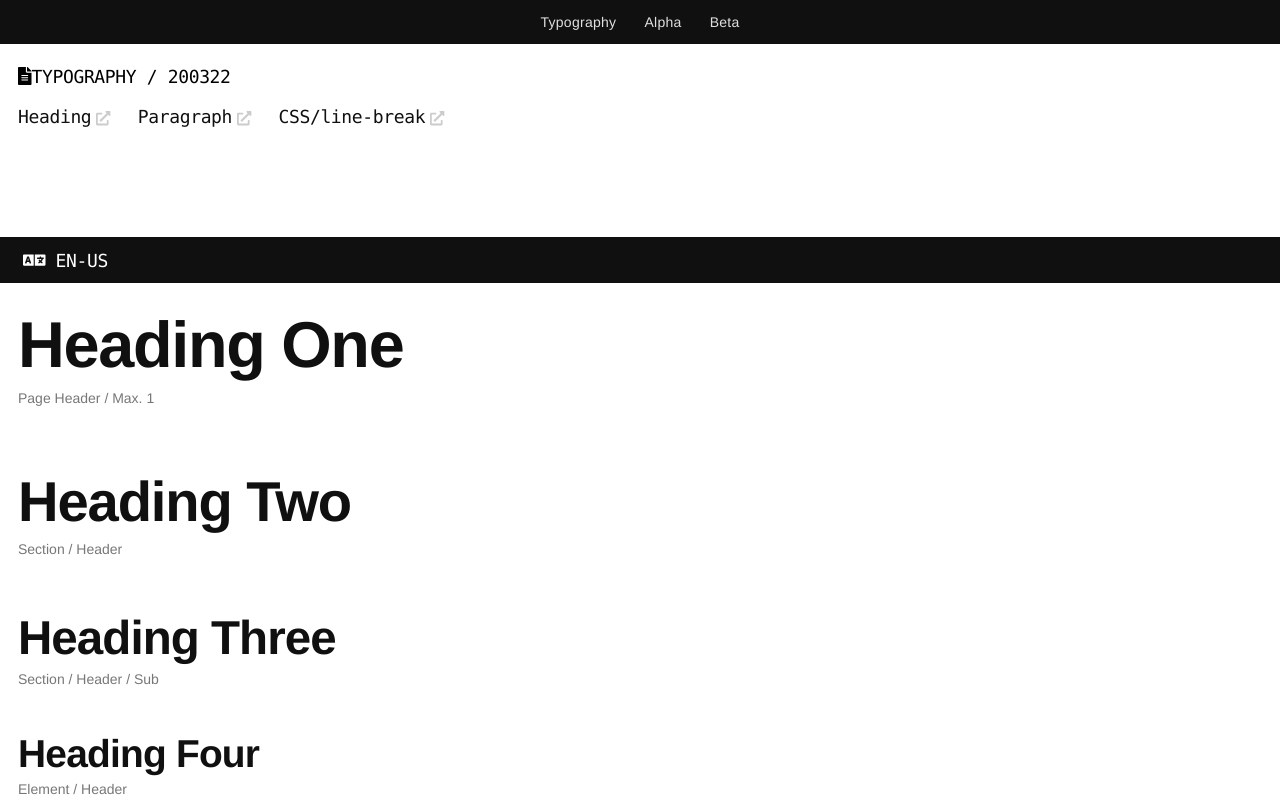
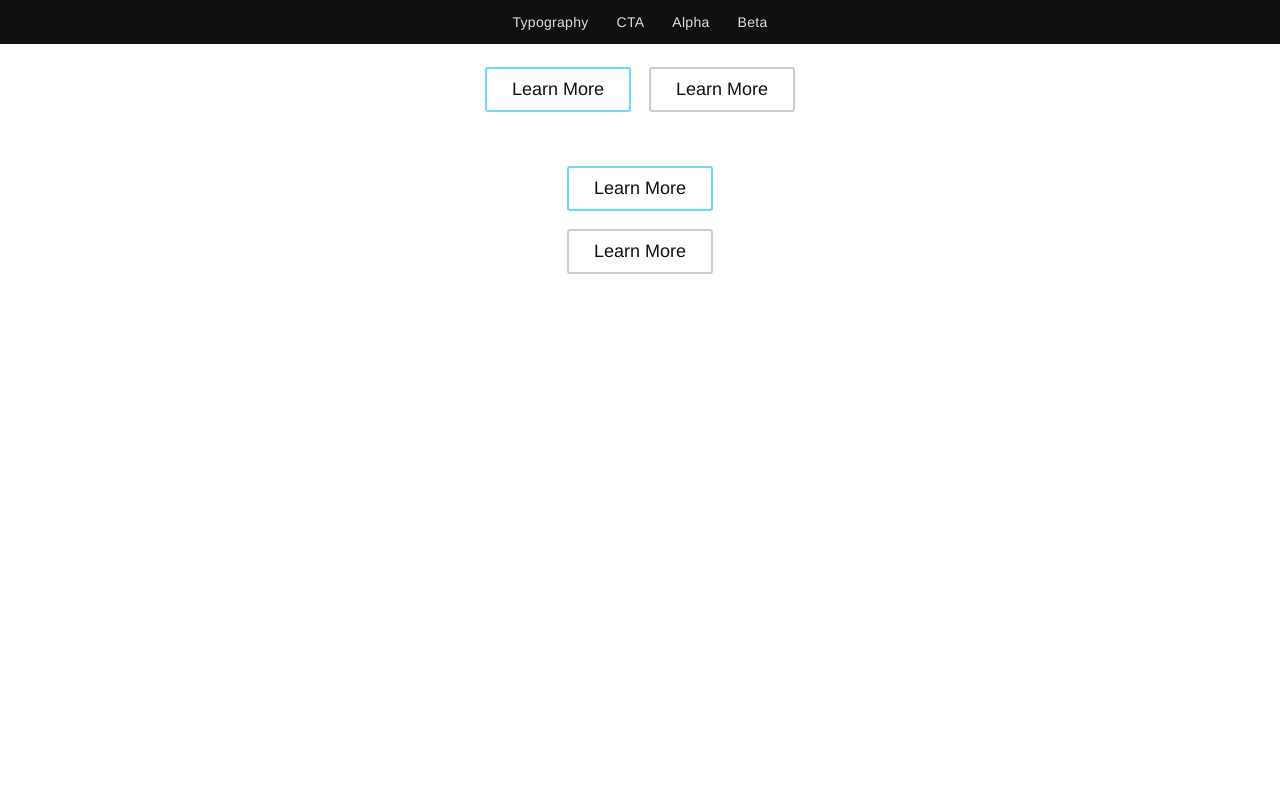
Before and after one commit to Tivo389/94_200318-OET-LIBRARY, a React (Create React App) app: page / in a window 1280 px wide. Shown: the top 800 px of the page. Built offline with nearby package versions, Linux system fonts and the light colour scheme.

Commit message:
200326 / 200325_ctaPrepare - Setup Complete - Proceed to prepare variations and continue testing

```diff
--- a/src/App.js
+++ b/src/App.js
@@ -7,7 +7,7 @@ import SectionPrimary from './components/SectionPrimary';
 library.add(faBars, faExternalLinkAlt, faFileAlt, faLanguage);
 
 function App() {
-  const [content, setContent] = useState("typography");
+  const [content, setContent] = useState("callToAction");
   return (
     <div className="App">
       <Navigation setContent={setContent}/>
--- a/src/components/Navigation.js
+++ b/src/components/Navigation.js
@@ -12,6 +12,7 @@ class Navigation extends Component {
         </ul>
         <ul className="navBarContent">
           <li onClick={() => this.props.setContent("typography")}>Typography</li>
+          <li onClick={() => this.props.setContent("callToAction")}>CTA</li>
           <li onClick={() => this.props.setContent("alpha")}>Alpha</li>
           <li onClick={() => this.props.setContent("beta")}>Beta</li>
         </ul>
--- /dev/null
+++ b/src/components/SectionCallToAction.js
@@ -0,0 +1,57 @@
+import React, { Component } from 'react';
+
+class CallToAction extends Component {
+  render() {
+    return (
+      <div className="sectionContainer textAlignCenter">
+        <div className="callToActionContainer">
+          <a
+            className="callToAction ctaPrimary"
+            href="./"
+            onTouchStart={this.onTouchStart}
+            onTouchEnd={this.onTouchEnd}
+            onTouchCancel={this.onTouchCancel}>
+            Learn More
+          </a>
+          <a
+            className="callToAction ctaSecondary"
+            href="./"
+            onTouchStart={this.onTouchStart}
+            onTouchEnd={this.onTouchEnd}
+            onTouchCancel={this.onTouchCancel}>
+            Learn More
+          </a>
+        </div>
+        <div className="callToActionContainer ctaLayoutVertical">
+          <a
+            className="callToAction ctaPrimary"
+            href="./"
+            onTouchStart={this.onTouchStart}
+            onTouchEnd={this.onTouchEnd}
+            onTouchCancel={this.onTouchCancel}>
+            Learn More
+          </a>
+          <a
+            className="callToAction ctaSecondary"
+            href="./"
+            onTouchStart={this.onTouchStart}
+            onTouchEnd={this.onTouchEnd}
+            onTouchCancel={this.onTouchCancel}>
+            Learn More
+          </a>
+        </div>
+      </div>
+    );
+  }
+  onTouchStart = (e) => {
+    e.currentTarget.classList.add('active');
+  };
+  onTouchEnd = (e) => {
+    e.currentTarget.classList.remove('active');
+  };
+  onTouchCancel = (e) => {
+    e.currentTarget.classList.remove('active');
+  };
+}
+
+export default CallToAction;
--- a/src/components/SectionPrimary.js
+++ b/src/components/SectionPrimary.js
@@ -2,10 +2,12 @@ import React, { Component } from 'react';
 import Alpha from "./TestAlpha";
 import Beta from "./TestBeta";
 import Typography from "./SectionTypography";
+import CallToAction from "./SectionCallToAction";
 
 class SectionPrimary extends Component {
   content = {
     typography: Typography,
+    callToAction: CallToAction,
     alpha: Alpha,
     beta: Beta
   };
--- /dev/null
+++ b/src/css/_cta.scss
@@ -0,0 +1,72 @@
+.callToAction {
+  -webkit-tap-highlight-color: transparent; // Safari & Chrome Negate
+  display: inline-block;
+  font-weight: 500;
+  margin: 0;
+  letter-spacing: normal;
+  padding: 0.75em 1.5em;
+  line-height: 1;
+  position: relative;
+  transition: 60ms cubic-bezier(0, 0.4, 0.4, 1);
+  user-select: none;
+  &::before, &::after {
+    border-radius: 3px;
+    bottom: 0;
+    content: "";
+    display: inline-block;
+    left: 0;
+    position: absolute;
+    right: 0;
+    top: 0;
+    transition: 120ms cubic-bezier(0, 0.4, 0.4, 1);
+  }
+  &::before {
+    opacity: 0;
+    transform: scale(0.2,0.2);
+    z-index: -10;
+  }
+  &::after {
+    z-index: -20;
+  }
+  &:active {
+    transform: translateY(3px);
+  }
+  &:hover::before, &:focus::before, &:active::before, &.active {
+    opacity: 1;
+    transform: scale(1,1);
+  }
+}
+.ctaPrimary {
+  &::before {
+    background: $colorLightMain;
+  }
+  &::after {
+    border: 2px solid $colorLightMain;
+  }
+}
+.ctaSecondary {
+  &::before {
+    background: $colorLightGray;
+  }
+  &::after {
+    border: 2px solid $colorLightGray;
+  }
+}
+.callToActionContainer {
+  & + .callToActionContainer {
+    margin-top: 3em;
+  }
+}
+[class="callToActionContainer"] {
+  & .callToAction + .callToAction {
+    margin-left: 1em;
+  }
+}
+.ctaLayoutVertical {
+  align-items: center;
+  display: flex;
+  flex-direction: column;
+  & .callToAction + .callToAction {
+    margin-top: 1em;
+  }
+}
--- a/src/css/_font.scss
+++ b/src/css/_font.scss
@@ -92,11 +92,6 @@ a {
     color: $colorBlack;
     outline: none;
   }
-  @include tablet {
-    &:hover {
-      border-bottom: 1px solid $colorBlack;
-    }
-  }
 }
 code {
   letter-spacing:  -0.02em;
--- a/src/css/index.css
+++ b/src/css/index.css
@@ -399,9 +399,6 @@ a {
   a:visited, a:focus, a:active {
     color: #101010;
     outline: none; }
-  @media (min-width: 768px) {
-    a:hover {
-      border-bottom: 1px solid #101010; } }
 
 code {
   letter-spacing: -0.02em; }
@@ -550,6 +547,64 @@ li {
 .typographyElementExample h5 {
   margin: 1em 0 0 0; }
 
+.callToAction {
+  -webkit-tap-highlight-color: transparent;
+  display: inline-block;
+  font-weight: 500;
+  margin: 0;
+  letter-spacing: normal;
+  padding: 0.75em 1.5em;
+  line-height: 1;
+  position: relative;
+  transition: 60ms cubic-bezier(0, 0.4, 0.4, 1);
+  user-select: none; }
+  .callToAction::before, .callToAction::after {
+    border-radius: 3px;
+    bottom: 0;
+    content: "";
+    display: inline-block;
+    left: 0;
+    position: absolute;
+    right: 0;
+    top: 0;
+    transition: 120ms cubic-bezier(0, 0.4, 0.4, 1); }
+  .callToAction::before {
+    opacity: 0;
+    transform: scale(0.2, 0.2);
+    z-index: -10; }
+  .callToAction::after {
+    z-index: -20; }
+  .callToAction:active {
+    transform: translateY(3px); }
+  .callToAction:hover::before, .callToAction:focus::before, .callToAction:active::before, .callToAction.active {
+    opacity: 1;
+    transform: scale(1, 1); }
+
+.ctaPrimary::before {
+  background: #66dbff; }
+
+.ctaPrimary::after {
+  border: 2px solid #66dbff; }
+
+.ctaSecondary::before {
+  background: #cccccc; }
+
+.ctaSecondary::after {
+  border: 2px solid #cccccc; }
+
+.callToActionContainer + .callToActionContainer {
+  margin-top: 3em; }
+
+[class="callToActionContainer"] .callToAction + .callToAction {
+  margin-left: 1em; }
+
+.ctaLayoutVertical {
+  align-items: center;
+  display: flex;
+  flex-direction: column; }
+  .ctaLayoutVertical .callToAction + .callToAction {
+    margin-top: 1em; }
+
 main {
   padding-top: 44px; }
 
@@ -574,3 +629,10 @@ hr {
 
 .sectionContainer {
   padding: 1.25em 1em; }
+
+.textAlignCenter {
+  text-align: center; }
+
+.flexDirectionColumn {
+  display: flex;
+  flex-direction: column; }
--- a/src/css/index.scss
+++ b/src/css/index.scss
@@ -7,6 +7,7 @@
 @import '_debugger';
 @import '_navBar';
 @import '_typography';
+@import '_cta';
 
 main {
   padding-top: $navBarUnit;
@@ -36,3 +37,10 @@ hr {
 .sectionContainer {
   padding: 1.25em 1em;
 }
+.textAlignCenter {
+  text-align: center;
+}
+.flexDirectionColumn {
+  display: flex;
+  flex-direction: column;
+}
```
Also changed, not shown: src/css/_variable.scss (+6 -1 lines).
